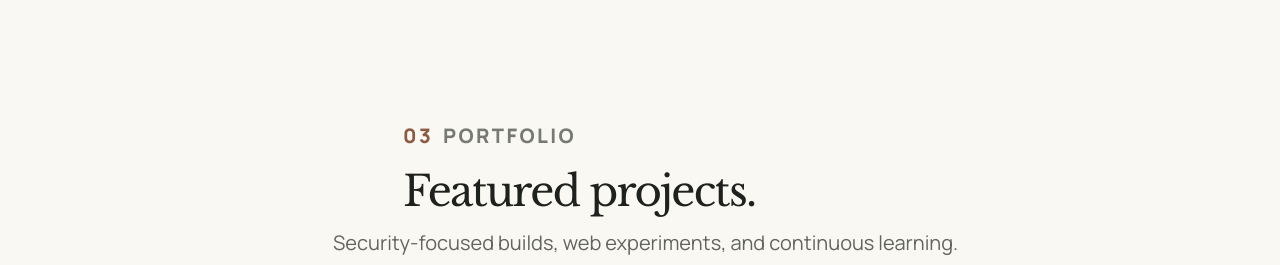
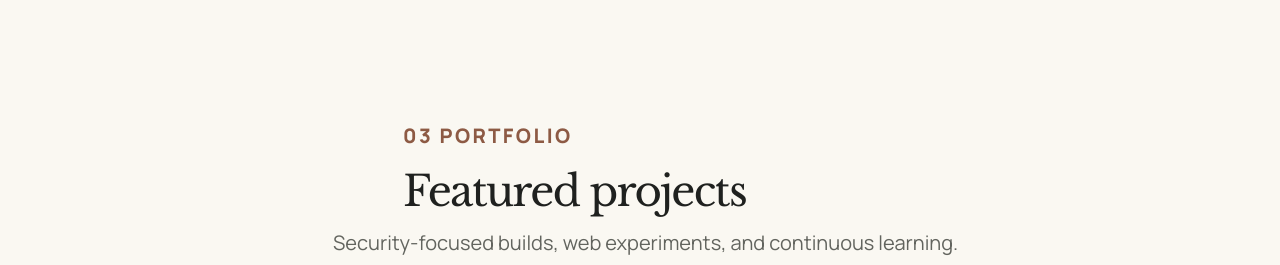
Before and after one commit to avinashk08408/Avinash-portfolio, a React (Vite) app: page / in a window 1280 px wide. Shown: the part 2560-2825 px from the top of the page. Built offline with nearby package versions, Linux system fonts and the light colour scheme; a web font is replaced by a local one.

Commit message:
Update Projects.jsx

```diff
--- a/src/components/Projects/Projects.jsx
+++ b/src/components/Projects/Projects.jsx
@@ -41,11 +41,11 @@ export default function Projects() {
     >
       <div className="projects-carousel-header">
         <p className="ct-label">
-          <span>03</span>
-          PORTFOLIO
+          <span>03 PORTFOLIO</span>
+
         </p>
 
-        <h2>Featured projects.</h2>
+        <h2>Featured projects</h2>
 
         <p className="projects-carousel-intro">
           Security-focused builds, web experiments, and continuous learning.
```
